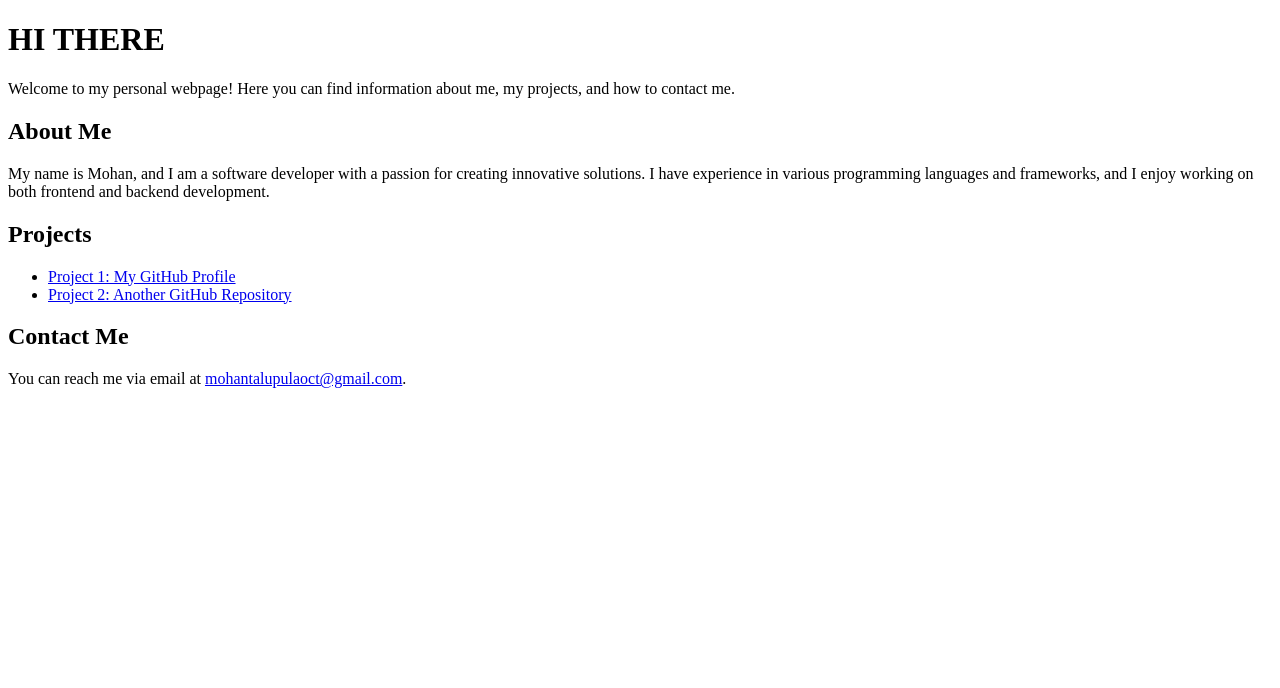
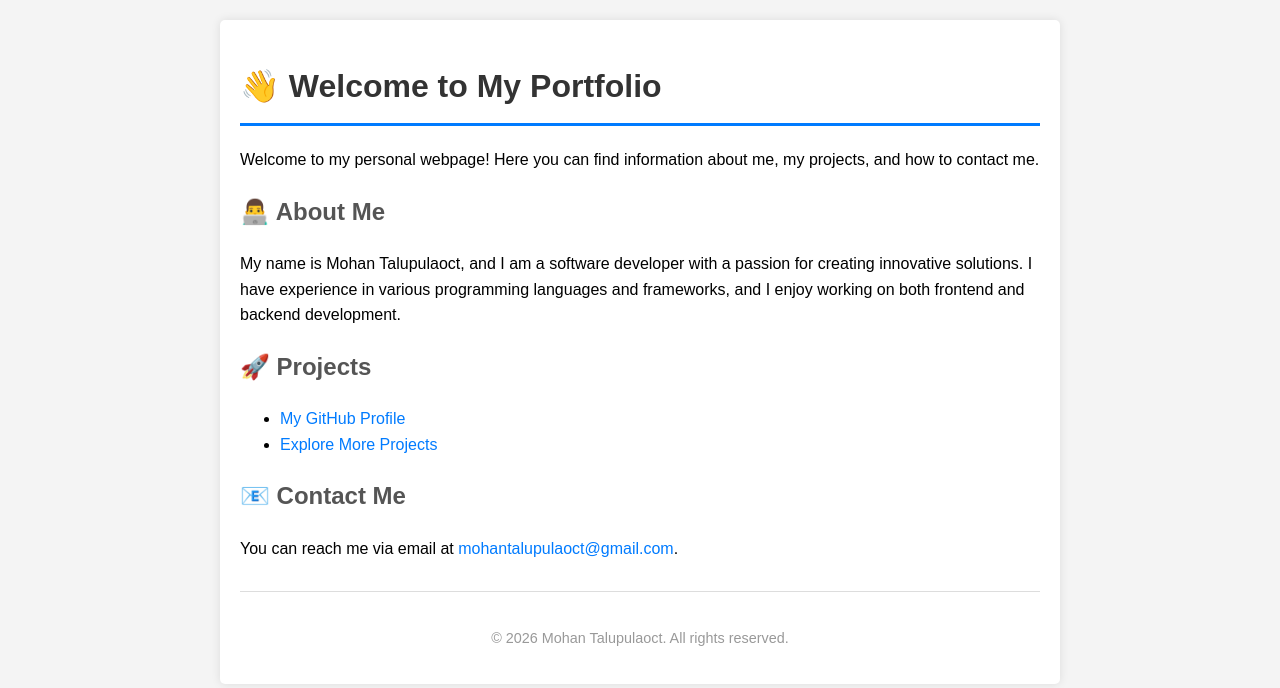
Before and after one commit to mohantalupulaoct-alt/my-web, a plain HTML site: page index.html in a window 1280 px wide. Drawn offline with Linux system fonts and the light colour scheme.

Commit message:
Update index.html with improved styling and content

```diff
--- a/index.html
+++ b/index.html
@@ -2,18 +2,37 @@
 <html>
 <head>
     <meta charset="UTF-8">
-    <title>MOHAN WEB PAGE</title>
+    <meta name="viewport" content="width=device-width, initial-scale=1.0">
+    <title>MOHAN TALUPULAOCT - Portfolio</title>
+    <style>
+        body { font-family: Arial, sans-serif; line-height: 1.6; margin: 0; padding: 20px; background: #f4f4f4; }
+        .container { max-width: 800px; margin: 0 auto; background: white; padding: 20px; border-radius: 5px; box-shadow: 0 0 10px rgba(0,0,0,0.1); }
+        h1 { color: #333; border-bottom: 3px solid #007bff; padding-bottom: 10px; }
+        h2 { color: #555; margin-top: 20px; }
+        a { color: #007bff; text-decoration: none; }
+        a:hover { text-decoration: underline; }
+        footer { margin-top: 30px; padding-top: 20px; border-top: 1px solid #ddd; text-align: center; color: #999; font-size: 0.9em; }
+    </style>
 </head>
 <body>
-    <h1>HI THERE</h1>
-    <p>Welcome to my personal webpage! Here you can find information about me, my projects, and how to contact me.</p>
-    <h2>About Me</h2>
-    <p>My name is Mohan, and I am a software developer with a passion for creating innovative solutions. I have experience in various programming languages and frameworks, and I enjoy working on both frontend and backend development.</p>
-    <h2>Projects</h2>
-    <ul>
-        <li><a href="https://github.com/mohantalupulaoct-alt">Project 1: My GitHub Profile</a></li>
-        <li><a href="https://github.com/mohantalupulaoct-alt">Project 2: Another GitHub Repository</a></li>
-    </ul>
-    <h2>Contact Me</h2>
-    <p>You can reach me via email at <a href="mailto:mohantalupulaoct@gmail.com">mohantalupulaoct@gmail.com</a>.</p>
+    <div class="container">
+        <h1>👋 Welcome to My Portfolio</h1>
+        <p>Welcome to my personal webpage! Here you can find information about me, my projects, and how to contact me.</p>
+
+        <h2>👨‍💻 About Me</h2>
+        <p>My name is Mohan Talupulaoct, and I am a software developer with a passion for creating innovative solutions. I have experience in various programming languages and frameworks, and I enjoy working on both frontend and backend development.</p>
+
+        <h2>🚀 Projects</h2>
+        <ul>
+            <li><a href="https://github.com/mohantalupulaoct-alt" target="_blank">My GitHub Profile</a></li>
+            <li><a href="https://github.com/mohantalupulaoct-alt" target="_blank">Explore More Projects</a></li>
+        </ul>
+
+        <h2>📧 Contact Me</h2>
+        <p>You can reach me via email at <a href="mailto:mohantalupulaoct@gmail.com">mohantalupulaoct@gmail.com</a>.</p>
+
+        <footer>
+            <p>&copy; 2026 Mohan Talupulaoct. All rights reserved.</p>
+        </footer>
+    </div>
 </body>
```
